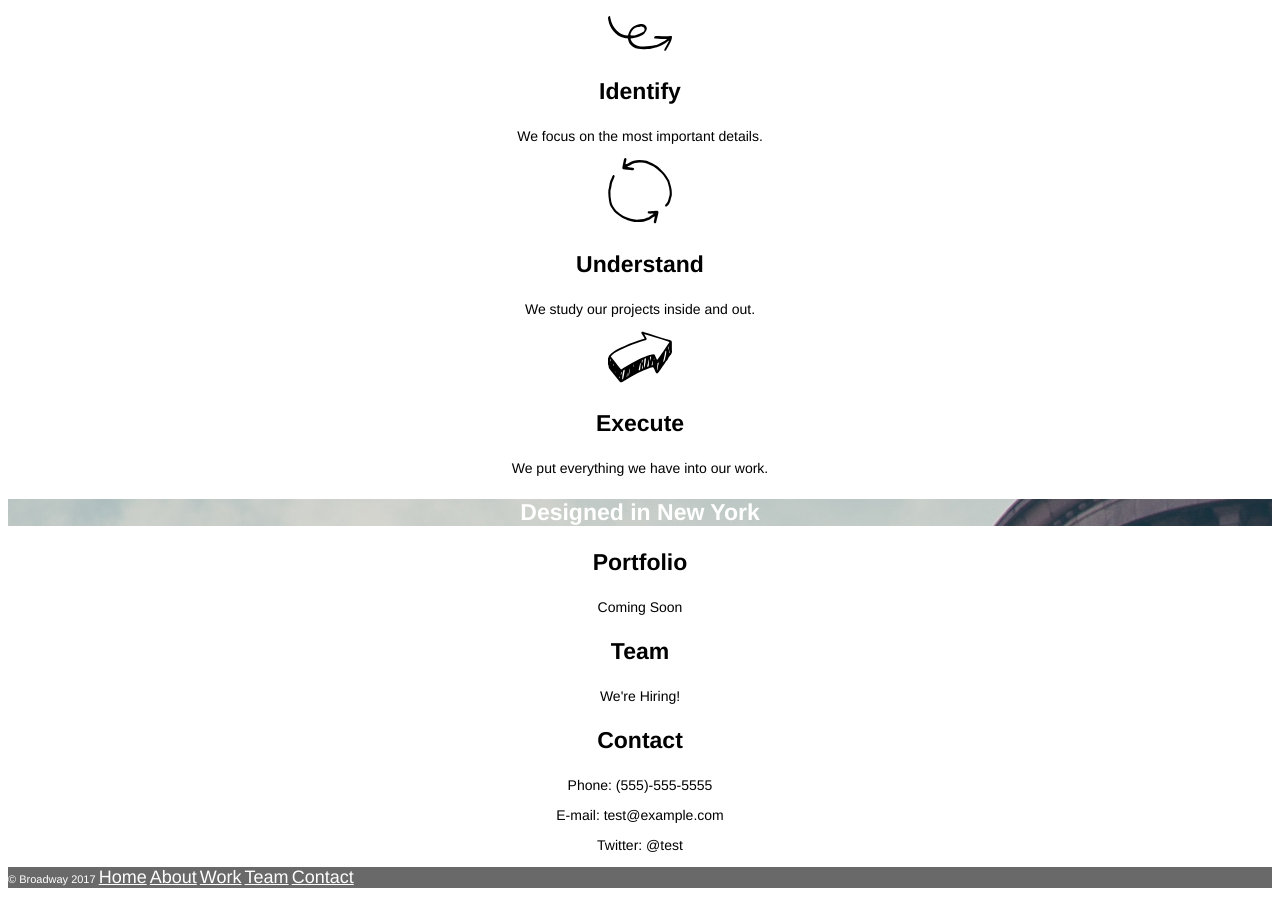
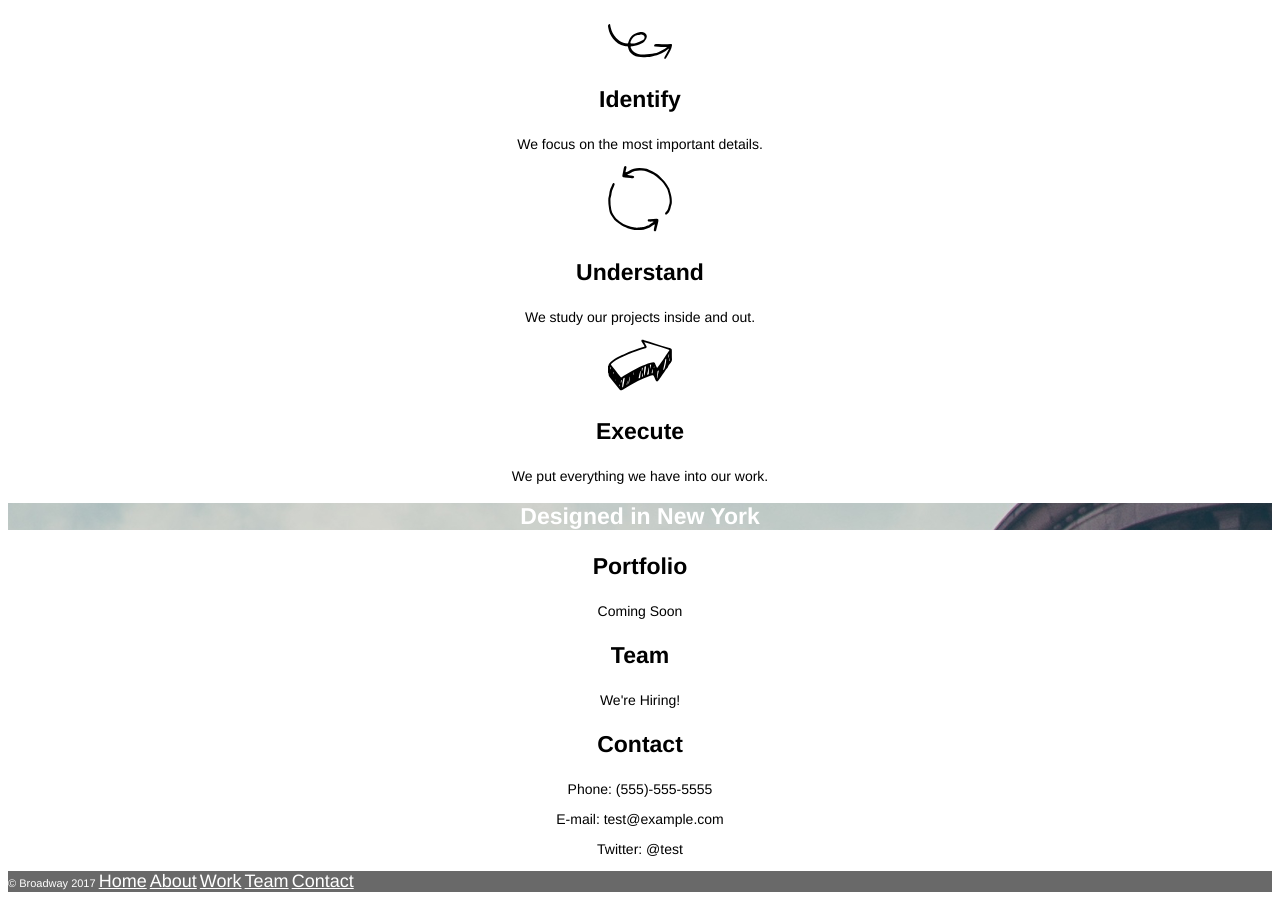
Before and after one commit to amduren/Broadway, a plain HTML site: page index.html in a window 1280 px wide. Shown: the part 409-1312 px from the top of the page. Drawn offline with Linux system fonts and the light colour scheme.

Commit message:
Final changes to styles and HTML

```diff
--- a/index.html
+++ b/index.html
@@ -6,47 +6,57 @@
   </head>
   <body>
     <!-- header section -->
-    <div class="header">
+    <div class="hero">
       <h1>Broadway Design</h1>
-      <nav>
       <p><a class="btn-nav" href="#">Home</a></p>
       <p><a class="btn-nav" href="#process">Process</a></p>
       <p><a class="btn-nav" href="#work">Work</a></p>
       <p><a class="btn-nav" href="#team">Team</a></p>
       <p><a class="btn-nav" href="#contact">Contact</a></p>
-      </nav>
     </div>
     <!-- work style section -->
-    <div id="process">
+    <div class="supporting" id="process">
       <h2>Our Process</h2>
+      <div class="supporting-item">
         <img src="./resources/images/identify.svg">
         <h3>Identify</h3>
         <p>We focus on the most important details.</p>
+      </div>
+      <div class="supporting-item">
         <img src="./resources/images/understand.svg">
         <h3>Understand</h3>
         <p>We study our projects inside and out.</p>
+      </div>
+      <div class="supporting-item">
         <img src="./resources/images/execute.svg">
         <h3>Execute</h3>
         <p>We put everything we have into our work.</p>
       </div>
+    </div>
     <!-- page divider section -->
-    <div class="header">
-      <h3>Designed in New York</h3>
+    <div class="hero">
+      <h2>Designed in New York</h2>
     </div>
     <!-- about section -->
-    <div id="work">
+    <div class="supporting" id="work">
+      <div class="supporting-item">
         <h3>Portfolio</h3>
         <p>Coming Soon</p>
       </div>
-    <div id="team">
+    </div>
+    <div class="supporting" id="team">
+      <div class="supporting-item">
         <h3>Team</h3>
         <p>We're Hiring!</p>
       </div>
-    <div id="contact">
+    </div>
+    <div class="supporting" id="contact">
+      <div class="supporting-item">
         <h3>Contact</h3>
         <p>Phone: (555)-555-5555</p>
         <p>E-mail: test@example.com</p>
         <p>Twitter: @test</p>
+      </div>
     </div>
     <!-- footer section -->
     <div class="footer">
--- a/resources/css/style.css
+++ b/resources/css/style.css
@@ -1,46 +1,48 @@
 body {
-  font-family: Helvetica;
-  text-align: center;
-}
-
-h1 {
-  font-size: 70px;
-}
-
-h2 {
-  font-size: 32px;
-}
-
-h3 {
-  font-size: 23px;
+  font-family: Helvetica, sans-serif;
 }
 
 h1, h2, h3 {
   font-weight: bold;
 }
 
-p {
-  font-size: 14px;
-}
-
-.header {
-  background-image: url("./background-images/the-flatiron-building.png");
+.btn-nav {
+  color: white;
+  font-size: 18px;
 }
 
 .footer {
   background-color: dimgray;
-  text-align: left;
-}
-
-.header, .footer {
+  font-size: 11px;
   color: white;
 }
 
-.footer p {
-  font-size: 11px;
+.hero {
+  background-image: url("./background-images/the-flatiron-building.png");
+  text-align: center;
+  color: white;
 }
 
-.btn-nav {
-  color: white;
-  font-size: 18px;
+.hero h1 {
+  font-size: 70px;
 }
+
+.hero h2 {
+  font-size: 23px;
+}
+
+.supporting {
+  text-align: center;
+}
+
+.supporting h2 {
+  font-size: 32px;
+}
+
+.supporting h3 {
+  font-size: 23px;
+}
+
+.supporting p {
+  font-size: 14px;
+}
```
Lines whose indentation alone changed are shown as unchanged.
